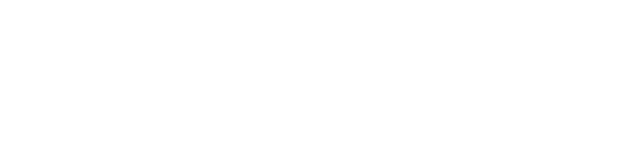
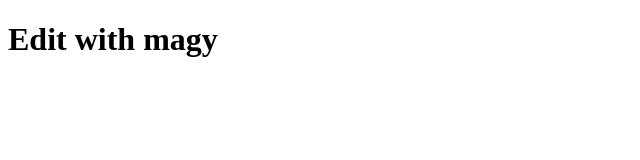
Before and after one commit to S0haGamal/Magy-SohaRepo, a plain HTML site: page index.html in a window 1280 px wide. Shown: the whole page, without its empty margins (0-640 px from the left). Drawn offline with Linux system fonts and the light colour scheme.

Commit message:
add h1 by magy

```diff
--- a/index.html
+++ b/index.html
@@ -6,6 +6,6 @@
     <title>Document</title>
 </head>
 <body>
-
+    <h1>Edit with magy</h1>
 </body>
 </html>
```
